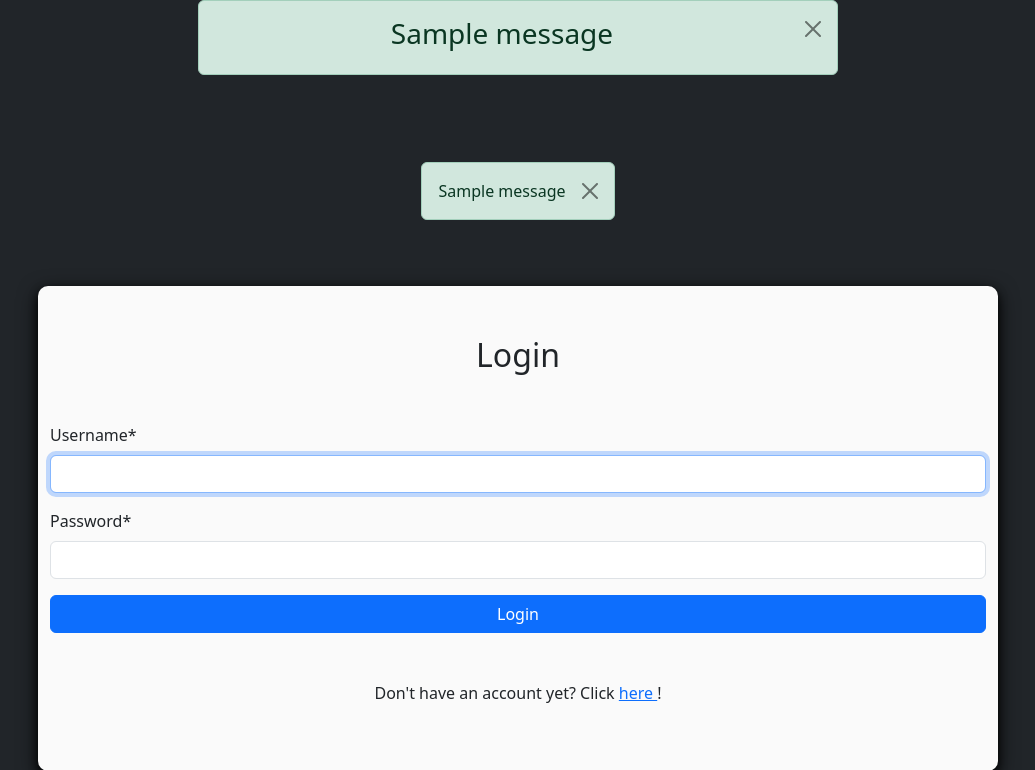
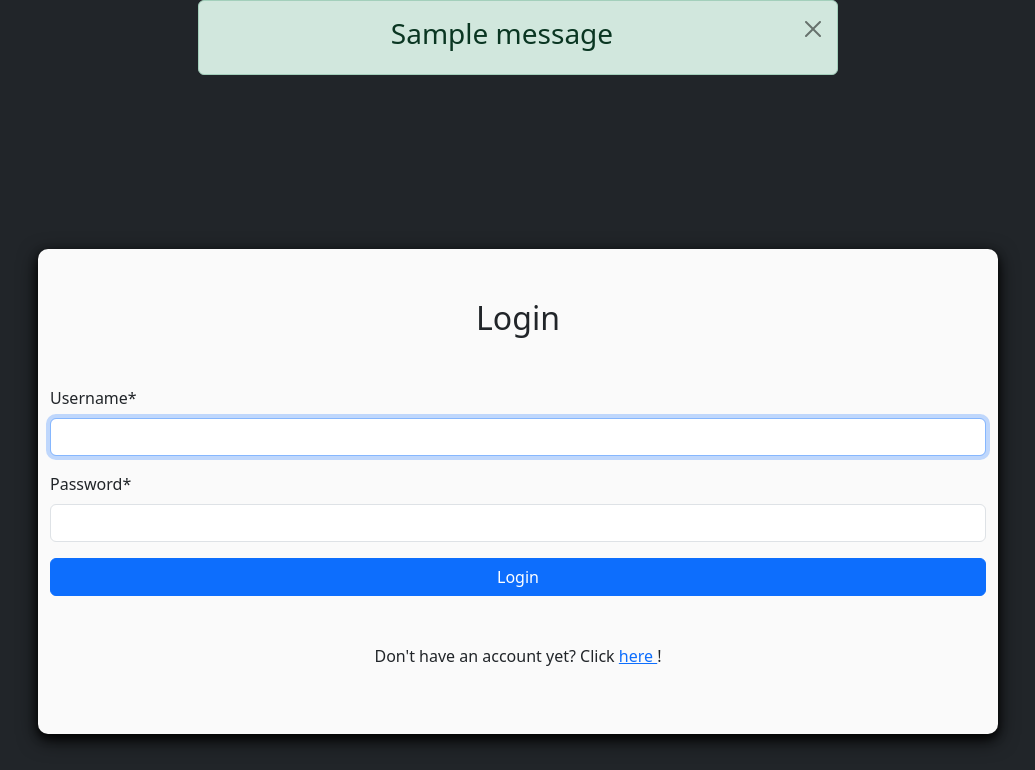
Before and after one commit to firstnamejonas/nfl-tailgate-app, a Django app: page /accounts/login/ in a window 1280 px wide. Shown: the part 67-837 px from the top of the page, without its empty margins (122-1157 px from the left). Run offline with Django 4.2, Linux system fonts and the light colour scheme; tables that the repository leaves empty hold one stand-in row (values such as "Sample post"); one stand-in notice (Sample message) is shown; some libraries are stand-ins or nearby versions.

Commit message:
Delete django messages since it is in the base

```diff
--- a/templates/registration/login.html
+++ b/templates/registration/login.html
@@ -6,15 +6,7 @@
 <!--User-Login Section:-->
 <section class="form-section">
 
-  <!--Success Message if User signs up successfully before getting redirected to this page:-->
-  {% if messages %}
-  {% for message in messages %}
-  <div class="alert alert-success alert-dismissible fade show" role="alert">
-    {{ message }}
-    <button type="button" class="btn-close" data-bs-dismiss="alert" aria-label="Close"></button>
-  </div>
-  {% endfor %}
-  {% endif %}
+
 
   <!--Login Form-->
   <div class="container w-75 form-container">
```
